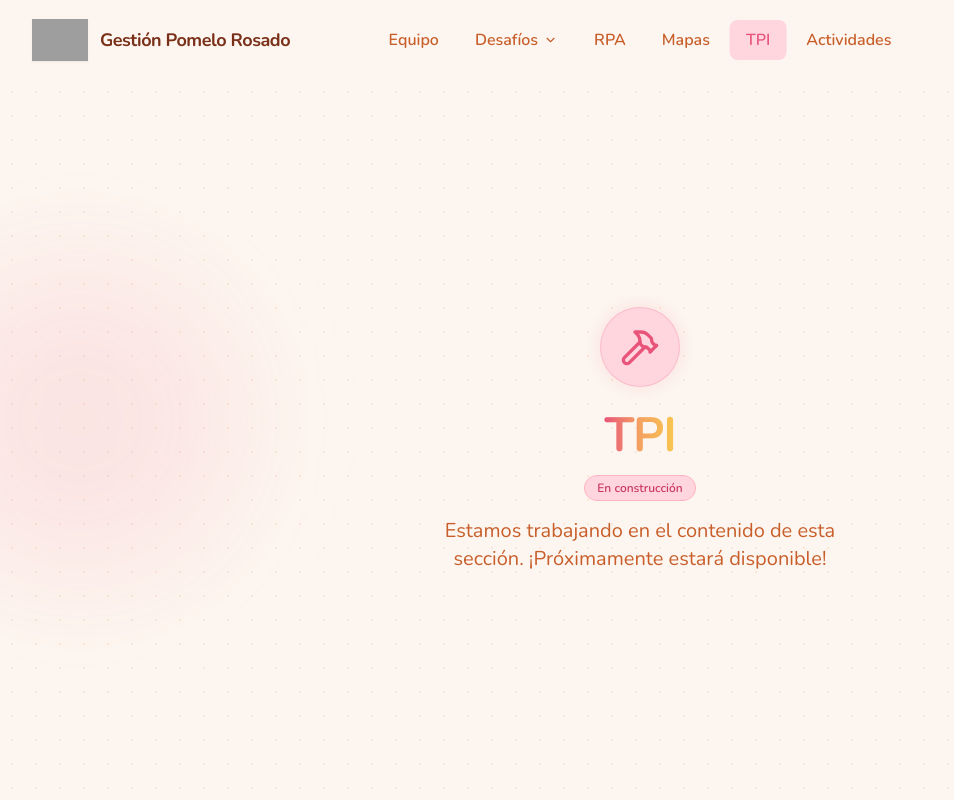
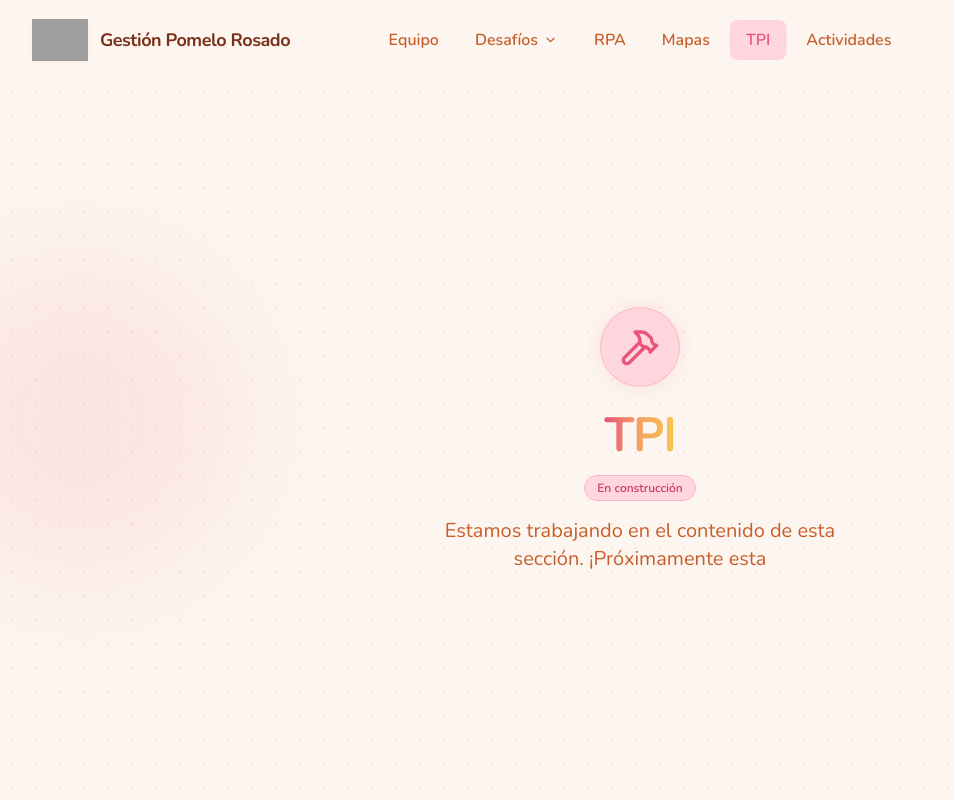
Before and after one commit to IanNunez21/PortfolioGG2026, a React (Vite) app: page /tpi in a window 1280 px wide. Shown: the whole page, without its empty margins (0-954 px from the left). Built offline with nearby package versions, Linux system fonts and the light colour scheme; grey boxes are pictures that could not be loaded.

Commit message:
prueba para vercel

```diff
--- a/src/pages/Tpi.jsx
+++ b/src/pages/Tpi.jsx
@@ -22,7 +22,7 @@ export default function Tpi() {
         </h1>
         <span className="badge badge-blue mb-4">En construcción</span>
         <p className="text-primary-600 text-lg sm:text-xl max-w-md mx-auto">
-          Estamos trabajando en el contenido de esta sección. ¡Próximamente estará disponible!
+          Estamos trabajando en el contenido de esta sección. ¡Próximamente esta
         </p>
       </motion.div>
     </section>
```
